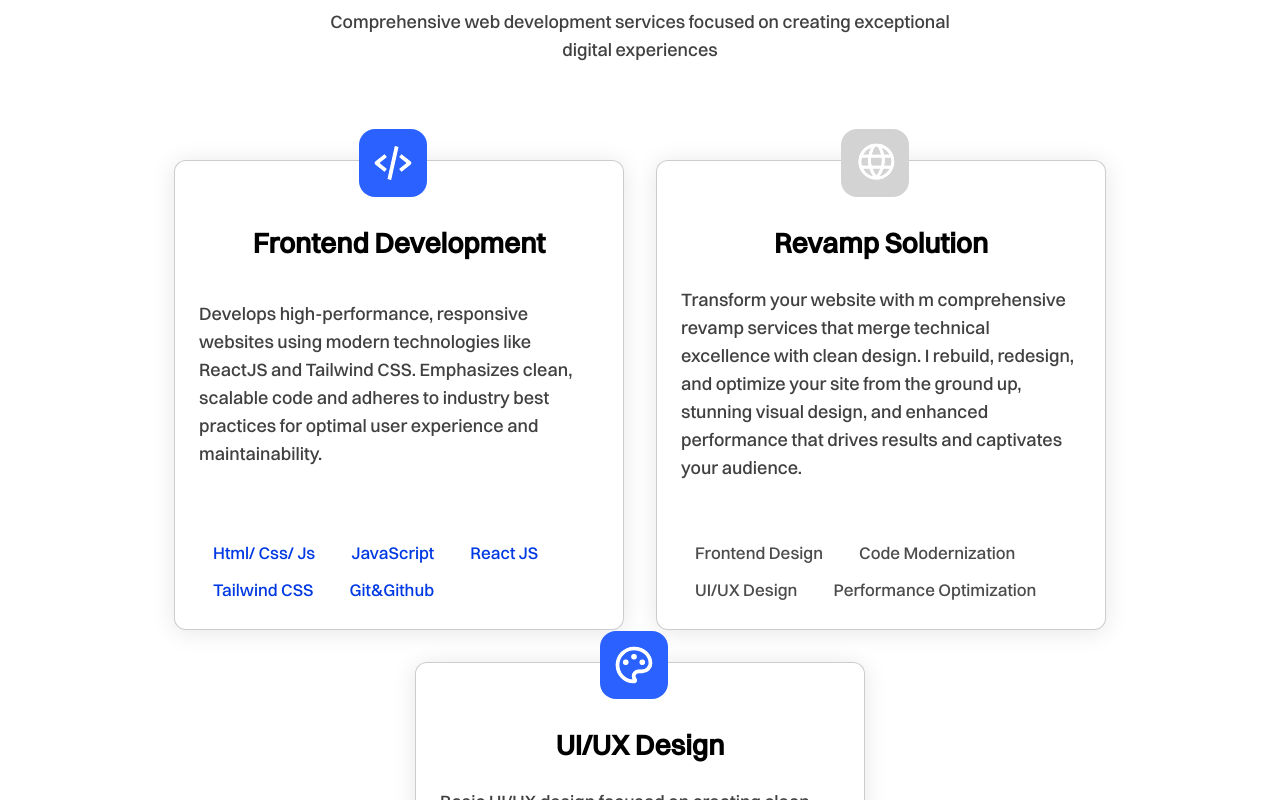
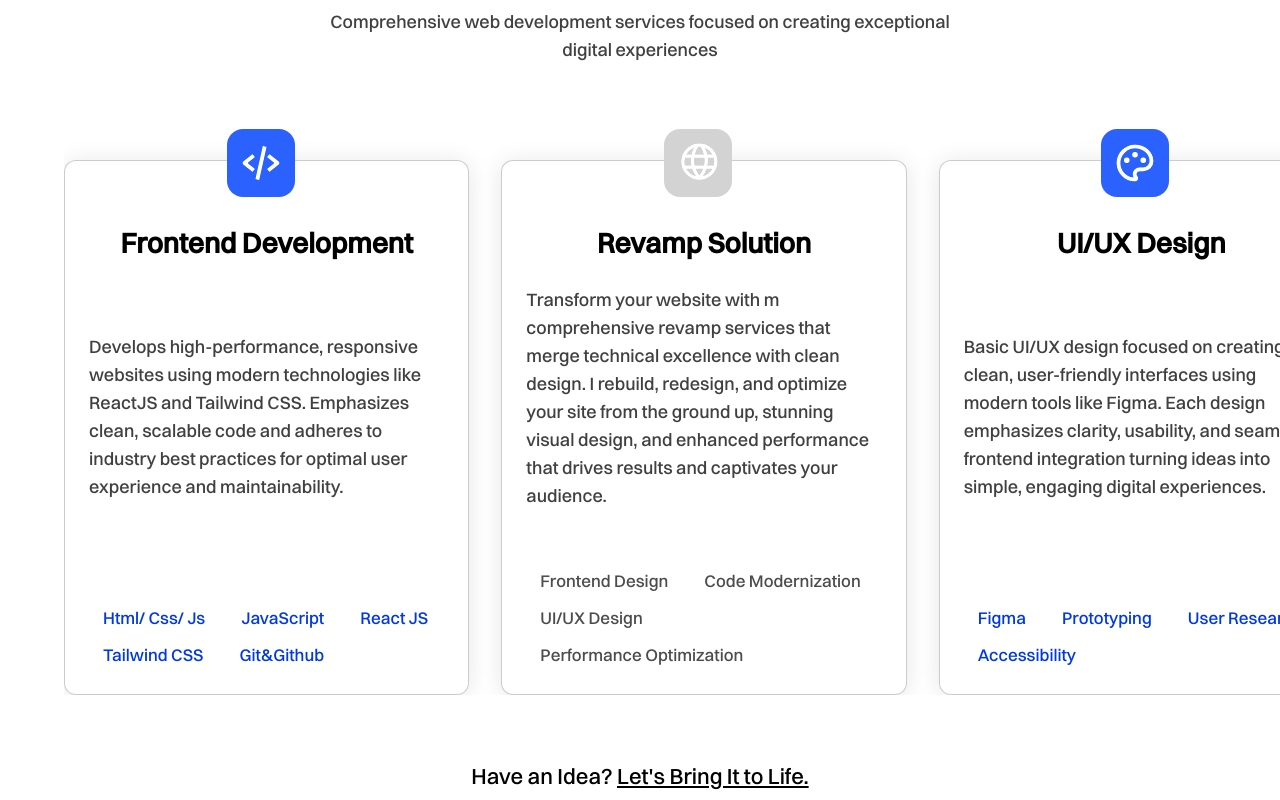
Before and after one commit to theo-code1/MyPortfolio, a React (Vite) app: page / in a window 1280 px wide. Shown: the part 2280-3080 px from the top of the page. Built offline with nearby package versions, Linux system fonts and the light colour scheme.

Commit message:
fix offer section responsive wrap

```diff
--- a/src/Components/OfferSection.jsx
+++ b/src/Components/OfferSection.jsx
@@ -72,7 +72,7 @@ const OfferSection = () => {
         viewport={{ once: true, amount: 0.3 }}
         transition={{ duration: 0.8, ease: "easeOut" }}
       >
-        <div className="offerCards max-w-screen relative w-fit flex flex-col md:flex-row md:justify-center md:flex-wrap gap-12 md:gap-x-4 lg:gap-8 pt-8 mx-auto overflow-hidden ">
+        <div className="offerCards max-w-screen relative w-fit flex flex-col md:flex-row md:justify-center md:flex-wrap lg:flex-nowrap gap-12 md:gap-x-4 lg:gap-8 pt-8 mx-auto overflow-hidden ">
           <OfferCard
             IconChild={
               <CodeIcon className="text-[68px] p-3 bg-[#2759EF] brightness-110 text-white rounded-2xl" />
```
